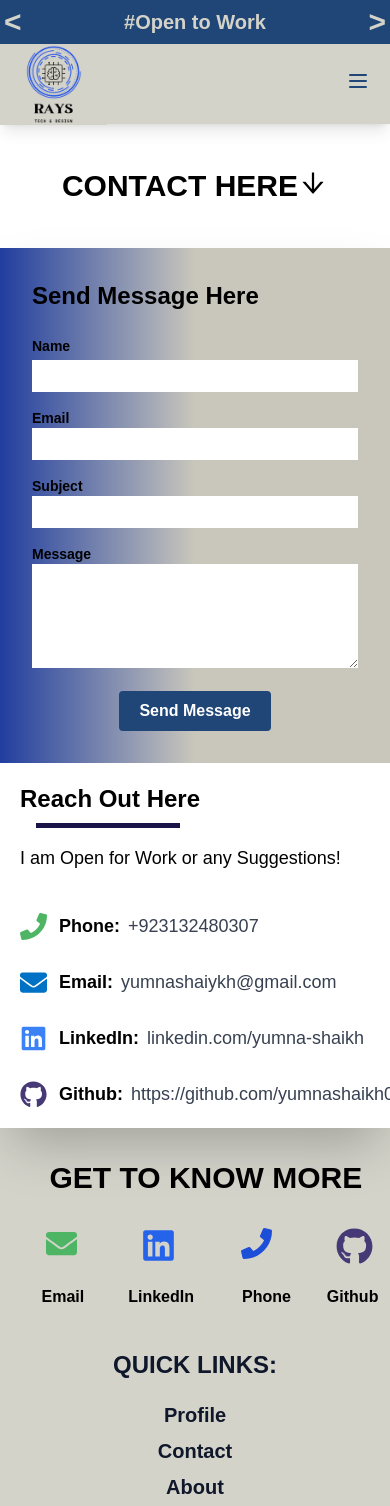
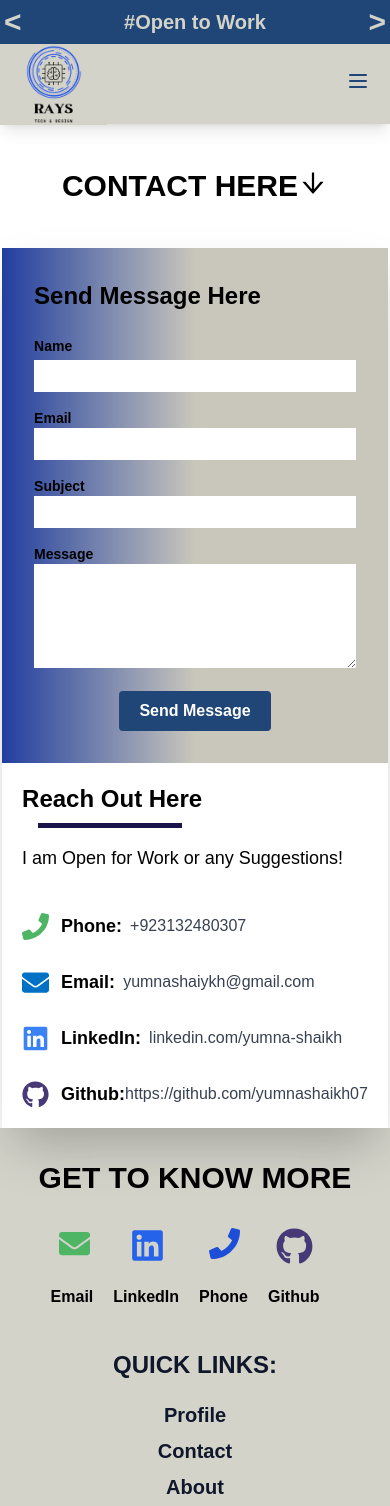
Before and after one commit to yumnashaikh07/RAYS-Portfolio, a Next.js app: page /contact in a window 390 px wide. Shown: the top 1506 px of the page. Built offline with nearby package versions, Linux system fonts and the light colour scheme.

Commit message:
Changed text for responsiveness

```diff
--- a/src/app/contact/page.tsx
+++ b/src/app/contact/page.tsx
@@ -131,7 +131,7 @@ export default function Contact() {
             </form>
           </div>
 
-          <div className="flex-col text-black md:h-[500px] md:w-[500px]  mx-auto  p-5">
+          <div className="flex-col text-black md:h-[500px] md:w-[500px]  mx-auto p-5">
             <h1 className="text-2xl font-bold mb-2  ">Reach Out Here</h1>
             <div className="border-t border-4 w-36 ml-4 border-[#1a1448]"></div>
             <p className="my-4 text-lg">I am Open for Work or any Suggestions!</p>
@@ -139,24 +139,24 @@ export default function Contact() {
               <li className="flex items-center">
                 <FaPhone className="text-[#4db564]" size={27}/>
                 <span className="ml-3 text-lg md:text-2xl  font-semibold">Phone:</span>
-                <span className="text-lg ml-2 text-gray-700 hover:underline">
+                <span className="font-medium  ml-2 text-gray-700 hover:underline">
                   +923132480307
                 </span>
               </li>
               <li className="flex items-center">
                 <FaEnvelope className=" text-[#0072C6]" size={27} />
                 <span className="ml-3 text-lg md:text-2xl  font-semibold">Email:</span>
-                <span className="text-lg ml-2 text-gray-700 hover:underline">
+                <span className="font-medium ml-2 text-gray-700 hover:underline">
                 yumnashaiykh@gmail.com
                 </span>
               </li>
               <li className="flex items-center">
                 <FaLinkedin className=" text-blue-500" size={27}/>
                 <span className="ml-3 text-lg md:text-2xl font-semibold">LinkedIn:</span>
-                <span className="text-lg ml-2">
+                <span className="font-medium  ml-2">
                   <a
                     href="https://www.linkedin.com/in/yumna-shaikh-b90191337?utm_source=share&utm_campaign=share_via&utm_content=profile&utm_medium=android_app"
-                    className="text-gray-700 hover:underline"
+                    className="text-gray-700  hover:underline"
                   >
                     linkedin.com/yumna-shaikh
                   </a>
@@ -165,7 +165,7 @@ export default function Contact() {
               <li className="flex items-center">
                 <FaGithub className="text-[#463976]"size={27} />
                 <span className="ml-3 text-lg md:text-2xl font-semibold">Github:</span>
-                <span className="text-lg ml-2">
+                <span className="font-medium">
                   <a
                     href="https://github.com/yumnashaikh07"
                     className="text-gray-700 hover:underline">
--- a/src/components/footer.tsx
+++ b/src/components/footer.tsx
@@ -2,7 +2,7 @@ import ContactIcons from './icon';
 import Link from "next/link";
 export default function Footer (){
 return(
-  <footer className="bg-[#d4d3ca] h-auto mx-auto py-3 md:py-10">
+  <footer className="bg-[#d4d3ca]  mx-auto py-3 md:py-10">
   <section className="grid grid-cols-1 md:grid-cols-2 md:gap-x-[900px]">
     <div className="mt-5 flex justify-center md:justify-start">
       <ContactIcons />
--- a/src/components/header.tsx
+++ b/src/components/header.tsx
@@ -9,15 +9,15 @@ export default function Header() {
         <div className="rounded-lg">
           <Image
             src={"/images/RAYS222.png"}
-            className="  "
+            className=" mx-auto "
             width={107}
             height={107}
             alt="logo"
           />
         </div>
 
-        <nav className="md:flex md:justify-between md:items-center hidden flex-items-end justify-end ">
-          <ul className="flex space-x-9 text-lg  font-semibold mr-11 ">
+        <nav className="md:flex md:justify-between md:items-center hidden  ">
+          <ul className="flex md:space-x-9 text-lg  font-semibold md:mr-11 ">
           <li><Link href="/profile" className="hover:underline">Profile</Link></li>
           <li><Link href="/contact" className="hover:underline">Contact</Link></li>
           <li><Link href="/about" className="hover:underline">About</Link></li>
--- a/src/components/headersheet.tsx
+++ b/src/components/headersheet.tsx
@@ -11,7 +11,7 @@ import {
 
  export default function HeaderSheet (){
     return(
-      <main className=" md:hidden ">
+      <main className=" md:hidden  ">
       <Sheet>
 <SheetTrigger><Menu className=" flex items-center justify-between mx-5 " size={24}/></SheetTrigger>
 <SheetContent>
--- a/src/components/icon.tsx
+++ b/src/components/icon.tsx
@@ -2,14 +2,14 @@ import { FaEnvelope, FaPhone, FaLinkedin,  FaGithub} from "react-icons/fa";
 
 const ContactIcons = () => {
   return (
-    <main><h1 className='text-3xl ml-16 font-bold '>GET TO KNOW MORE</h1>
-    <section className=" mt-3 p-5 text-black flex">
+    <main><h1 className='text-3xl md:ml-16 mx-auto font-bold '>GET TO KNOW MORE</h1>
+    <section className=" mt-3 p-5  text-black flex">
 
       <a
         href="mailto:yumnashaiykh@gmail.com"
         aria-label="Email"
       >
-        <FaEnvelope size={31} className="ml-10 text-[#4db564] hover:text-white"/>
+        <FaEnvelope size={31} className="md:ml-10 text-[#4db564] hover:text-white"/>
       </a>
       <a
         href="https://www.linkedin.com/in/yumna-shaikh-b90191337?utm_source=share&utm_campaign=share_via&utm_content=profile&utm_medium=android_app"
@@ -17,13 +17,13 @@ const ContactIcons = () => {
         rel="noopener noreferrer"
         aria-label="LinkedIn"
       >
-        <FaLinkedin size={35} className="ml-16 text-blue-600 hover:text-white" />
+        <FaLinkedin size={35} className="md:ml-16 ml-10 text-blue-600 hover:text-white" />
       </a>
       <a
         href="tel:+923132480307"
         aria-label="Phone"
       >
-        <FaPhone size={31} className="ml-[65px]  text-blue-700 hover:text-white" />
+        <FaPhone size={31} className="md:ml-[77px] ml-11 text-blue-700 hover:text-white" />
 
       </a>
       <a
@@ -33,15 +33,15 @@ const ContactIcons = () => {
         aria-label="LinkedIn"
         className=" text-[#463976] hover:text-white"
       >
-        <FaGithub size={37}  className="ml-16 mr-3 md:mr-0" />
+        <FaGithub size={37}  className="md:ml-12 ml-9" />
       </a>
 
       </section>
-      <section className="font-semibold text-black flex ">
-      <div className="ml-14 hover:text-[#1f4676]">Email</div>
-      <div className="ml-11 hover:text-[#1f4676]">LinkedIn</div>
-      <div className="ml-12 hover:text-[#1f4676]">Phone</div>
-      <div className="ml-9 hover:text-[#1f4676] mr-3 md:mr-0">Github</div>
+      <section className="font-semibold  text-black flex ">
+      <div className="md:ml-14 ml-3  hover:text-[#1f4676]">Email</div>
+      <div className="md:ml-11 ml-5 hover:text-[#1f4676]">LinkedIn</div>
+      <div className="md:ml-12 ml-5 hover:text-[#1f4676]">Phone</div>
+      <div className="md:ml-9 ml-5 hover:text-[#1f4676] ">Github</div>
       </section>
     </main>
   );
--- a/src/components/keytraits.tsx
+++ b/src/components/keytraits.tsx
@@ -5,17 +5,17 @@ export default function KeyTraits(){
             <h1 className=" text-4xl md:text-5xl mb-9 p-3 text-center ">
           <strong>KEY TRAITS</strong>
            </h1>
-           <section className="grid grid-cols-1 md:grid-cols-3  gap-4 px-4">
+           <section className="grid grid-cols-1 md:grid-cols-3 px-4">
             <div className="text-center">
                 <Image
                 src={"/images/key3.webp"}
                 width={175}
                 height={175}
                 alt="keytraits"
-                className="mb-2 md:my-0 my-5 ml-28 border-4  border-black "/>
+                className="mb-2 md:my-0 my-5 mx-auto border-4  border-black "/>
 
                     <h3 className="font-bold font-serif p-1  text-xl md:text-2xl">Attention to Detail</h3>
-                    <p className="ml-11 ">I create user-centric web solutions with attention to detail, prioritizing usability and seamless functionality for a positive user experience.</p>
+                    <p className="">I create user-centric web solutions with attention to detail, prioritizing usability and seamless functionality for a positive user experience.</p>
             </div>
 
             <div className="text-center">
@@ -24,9 +24,9 @@ export default function KeyTraits(){
                 width={175}
                 height={175}
                 alt="keytraits"
-                className="mb-2 md:my-0 my-5 ml-28 border-4 border-black"/>
+                className="mb-2 md:my-0 my-5 mx-auto border-4 border-black"/>
             <h3 className="font-bold font-serif  p-1 text-xl md:text-2xl">Quick Turnaround</h3>
-                    <p className="ml-11">Quick turnaround is a core strength of mine, enabling me to complete website development and production in just one week</p>
+                    <p className="">Quick turnaround is a core strength of mine, enabling me to complete website development and production in just one week</p>
 
             </div>
             <div className="text-center">
@@ -35,10 +35,10 @@ export default function KeyTraits(){
                 width={175}
                 height={175}
                 alt="keytraits"
-                className="mb-2 md:my-0 my-5 ml-28 border-4 border-black"/>
+                className="mb-2 md:my-0 my-5 mx-auto border-4 border-black"/>
 
                 <h3 className="font-bold font-serif p-1 text-xl md:text-2xl">Effective Communication</h3>
-                    <p className="mb-5 ml-9 ">Effective communication is a key skill of mine,  ensuring clear understanding, smooth collaboration, and successful project outcomes.</p>
+                    <p className="mb-5 ">Effective communication is a key skill of mine,  ensuring clear understanding, smooth collaboration, and successful project outcomes.</p>
                 </div>
             </section>
 
```
Also changed, not shown: src/components/servicecard.tsx (+13 -13 lines).
